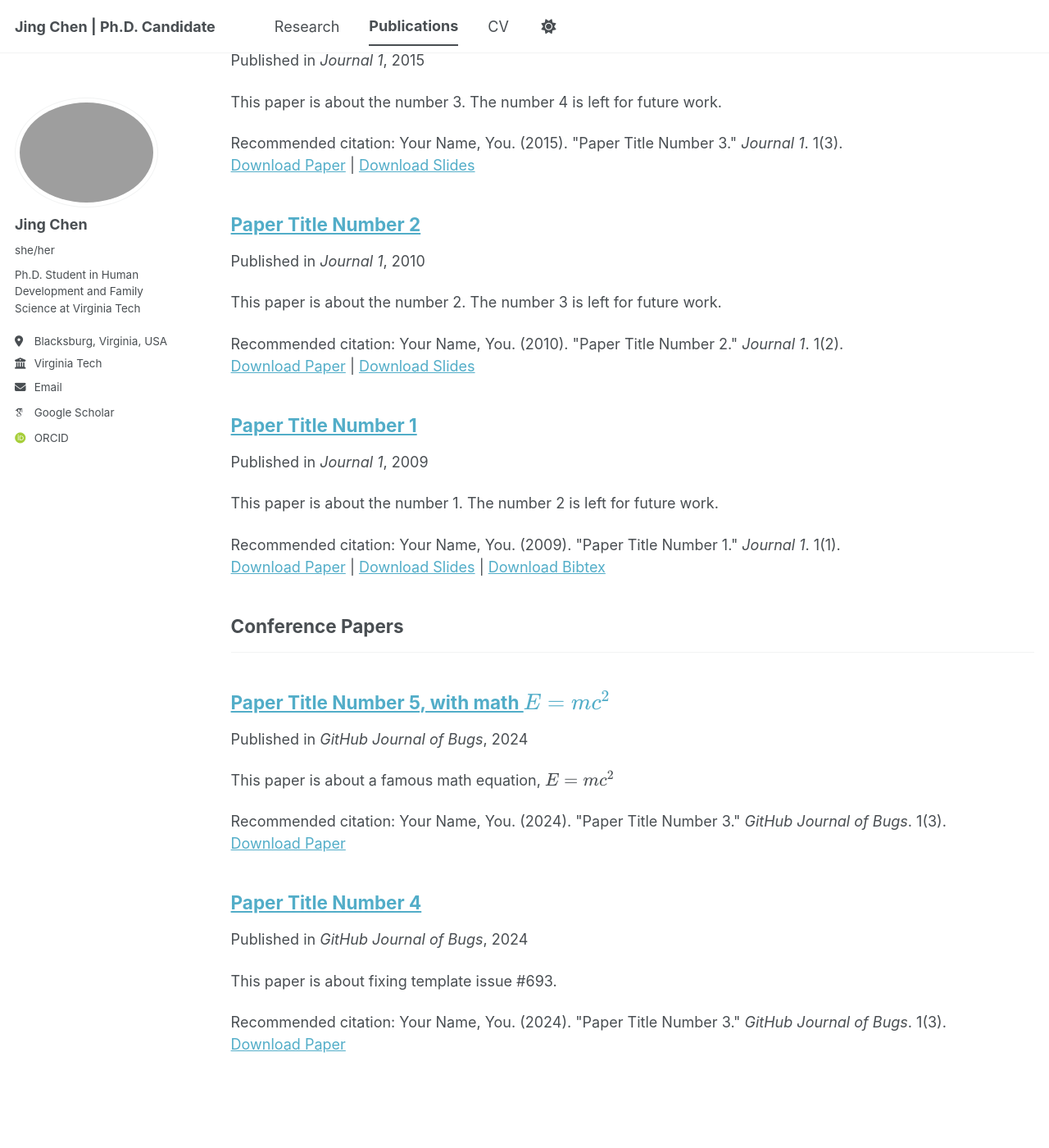
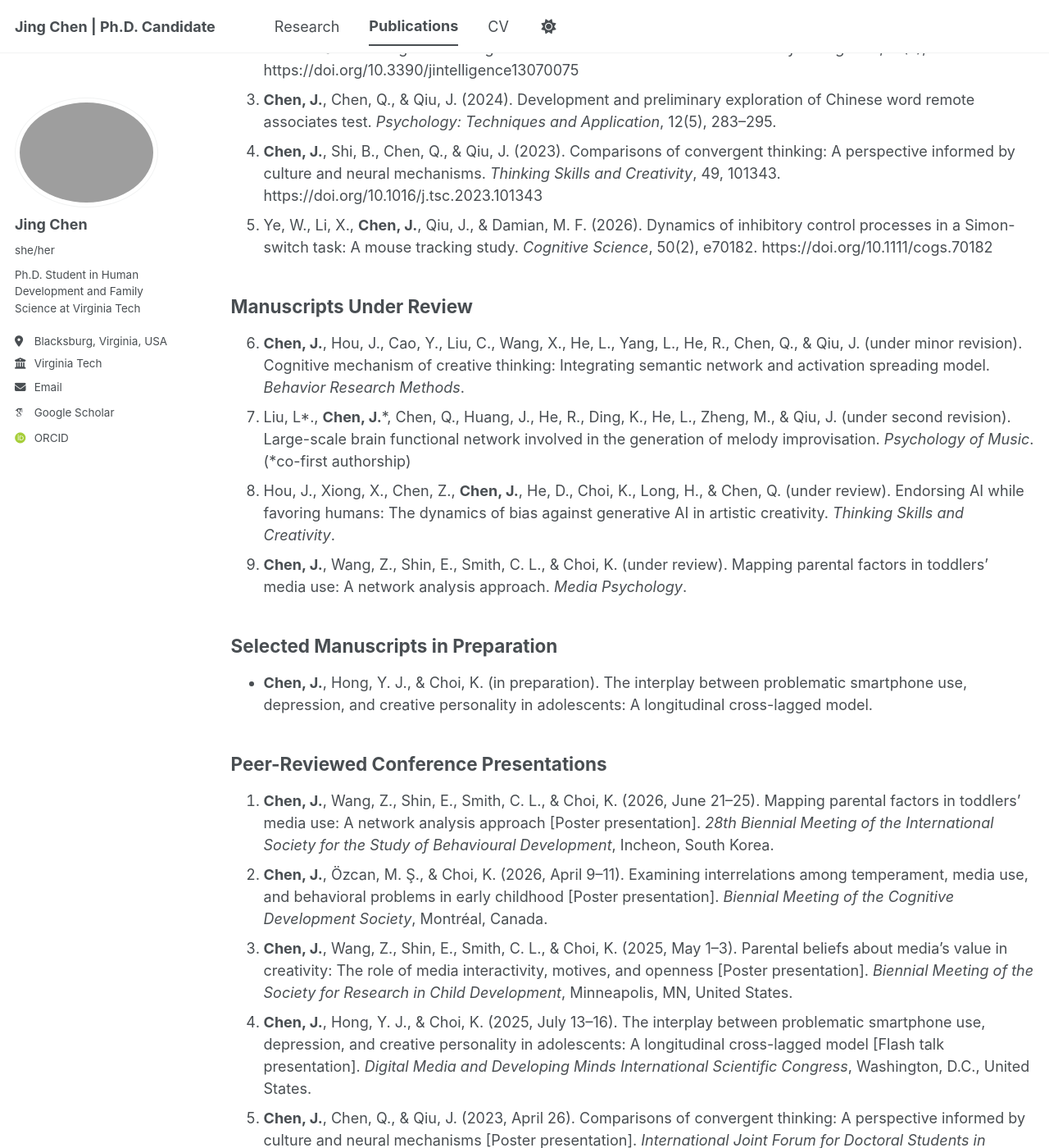
Before and after one commit to cjing98/cjing98.github.io, a Jekyll site: the page built from _pages/publications.html, in a window 1280 px wide and 1400 px high, scrolled down 291 px. Shown: the whole window at 82% size. Built offline with Jekyll 4.4.1, drawn with Linux system fonts in a browser that asks for light colours; some web fonts are replaced; a script bundle is joined from its source files by our own code; library files that are not in the unit come from our copies; some of the changed text lies outside the part shown.

Commit message:
Update publications.html

```diff
--- a/_pages/publications.html
+++ b/_pages/publications.html
@@ -5,29 +5,52 @@ permalink: /publications/
 author_profile: true
 ---
 
-{% if site.author.googlescholar %}
-  <div class="wordwrap">You can also find my articles on <a href="{{site.author.googlescholar}}">my Google Scholar profile</a>.</div>
-{% endif %}
+<h2>Peer-Reviewed Journal Articles</h2>
 
-{% include base_path %}
+<ol>
+  <li>Yang, L., Zeng, R., Wang, X., <strong>Chen, J.</strong>, Gu, J., Fan, J., Qiu, J., &amp; Cao, G. (2025). Cross-domain analogical reasoning ability links functional connectome to creativity. <i>Thinking Skills and Creativity</i>, 101808. https://doi.org/10.1016/j.tsc.2025.101808</li>
 
-<!-- New style rendering if publication categories are defined -->
-{% if site.publication_category %}
-  {% for category in site.publication_category  %}
-    {% assign title_shown = false %}
-    {% for post in site.publications reversed %}
-      {% if post.category != category[0] %}
-        {% continue %}
-      {% endif %}
-      {% unless title_shown %}
-        <h2>{{ category[1].title }}</h2><hr />
-        {% assign title_shown = true %}
-      {% endunless %}
-      {% include archive-single.html %}
-    {% endfor %}
-  {% endfor %}
-{% else %}
-  {% for post in site.publications reversed %}
-    {% include archive-single.html %}
-  {% endfor %}
-{% endif %}
+  <li>Du, Y., Xiao, Y., Yang, H., Ning, Y., Zhi, F., <strong>Chen, J.</strong>, Guo, Y., &amp; Chen, Q. (2025). The Box Interaction Game: Action-Based Divergent Thinking Tests for Chinese Preschoolers. <i>Journal of Intelligence</i>, 13(7), 75. https://doi.org/10.3390/jintelligence13070075</li>
+
+  <li><strong>Chen, J.</strong>, Chen, Q., &amp; Qiu, J. (2024). Development and preliminary exploration of Chinese word remote associates test. <i>Psychology: Techniques and Application</i>, 12(5), 283–295.</li>
+
+  <li><strong>Chen, J.</strong>, Shi, B., Chen, Q., &amp; Qiu, J. (2023). Comparisons of convergent thinking: A perspective informed by culture and neural mechanisms. <i>Thinking Skills and Creativity</i>, 49, 101343. https://doi.org/10.1016/j.tsc.2023.101343</li>
+
+  <li>Ye, W., Li, X., <strong>Chen, J.</strong>, Qiu, J., &amp; Damian, M. F. (2026). Dynamics of inhibitory control processes in a Simon-switch task: A mouse tracking study. <i>Cognitive Science</i>, 50(2), e70182. https://doi.org/10.1111/cogs.70182</li>
+</ol>
+
+<h2>Manuscripts Under Review</h2>
+
+<ol start="6">
+  <li><strong>Chen, J.</strong>, Hou, J., Cao, Y., Liu, C., Wang, X., He, L., Yang, L., He, R., Chen, Q., &amp; Qiu, J. (under minor revision). Cognitive mechanism of creative thinking: Integrating semantic network and activation spreading model. <i>Behavior Research Methods</i>.</li>
+
+  <li>Liu, L*., <strong>Chen, J.</strong>*, Chen, Q., Huang, J., He, R., Ding, K., He, L., Zheng, M., &amp; Qiu, J. (under second revision). Large-scale brain functional network involved in the generation of melody improvisation. <i>Psychology of Music</i>. (*co-first authorship)</li>
+
+  <li>Hou, J., Xiong, X., Chen, Z., <strong>Chen, J.</strong>, He, D., Choi, K., Long, H., &amp; Chen, Q. (under review). Endorsing AI while favoring humans: The dynamics of bias against generative AI in artistic creativity. <i>Thinking Skills and Creativity</i>.</li>
+
+  <li><strong>Chen, J.</strong>, Wang, Z., Shin, E., Smith, C. L., &amp; Choi, K. (under review). Mapping parental factors in toddlers’ media use: A network analysis approach. <i>Media Psychology</i>.</li>
+</ol>
+
+<h2>Selected Manuscripts in Preparation</h2>
+
+<ul>
+  <li><strong>Chen, J.</strong>, Hong, Y. J., &amp; Choi, K. (in preparation). The interplay between problematic smartphone use, depression, and creative personality in adolescents: A longitudinal cross-lagged model.</li>
+</ul>
+
+<h2>Peer-Reviewed Conference Presentations</h2>
+
+<ol>
+  <li><strong>Chen, J.</strong>, Wang, Z., Shin, E., Smith, C. L., &amp; Choi, K. (2026, June 21–25). Mapping parental factors in toddlers’ media use: A network analysis approach [Poster presentation]. <i>28th Biennial Meeting of the International Society for the Study of Behavioural Development</i>, Incheon, South Korea.</li>
+
+  <li><strong>Chen, J.</strong>, Özcan, M. Ş., &amp; Choi, K. (2026, April 9–11). Examining interrelations among temperament, media use, and behavioral problems in early childhood [Poster presentation]. <i>Biennial Meeting of the Cognitive Development Society</i>, Montréal, Canada.</li>
+
+  <li><strong>Chen, J.</strong>, Wang, Z., Shin, E., Smith, C. L., &amp; Choi, K. (2025, May 1–3). Parental beliefs about media’s value in creativity: The role of media interactivity, motives, and openness [Poster presentation]. <i>Biennial Meeting of the Society for Research in Child Development</i>, Minneapolis, MN, United States.</li>
+
+  <li><strong>Chen, J.</strong>, Hong, Y. J., &amp; Choi, K. (2025, July 13–16). The interplay between problematic smartphone use, depression, and creative personality in adolescents: A longitudinal cross-lagged model [Flash talk presentation]. <i>Digital Media and Developing Minds International Scientific Congress</i>, Washington, D.C., United States.</li>
+
+  <li><strong>Chen, J.</strong>, Chen, Q., &amp; Qiu, J. (2023, April 26). Comparisons of convergent thinking: A perspective informed by culture and neural mechanisms [Poster presentation]. <i>International Joint Forum for Doctoral Students in Psychology, Brain and Cognition</i>, Beijing, China.</li>
+
+  <li><strong>Chen, J.</strong>, Chen, Q., &amp; Qiu, J. (2023, June 1). A review and meta-analysis of convergent thinking: A perspective informed by culture and neural mechanisms [Oral presentation]. <i>UK Creativity Researchers Annual Conference</i>, Virtual.</li>
+
+  <li><strong>Chen, J.</strong>, Tian, D., Yang, L., Chen, Q., &amp; Qiu, J. (2023, July 16–18). The development of Chinese Word Remote Association Test and the influence of conceptual semantic network structure on creative association experiences [Oral presentation]. <i>The 9th National Conference on Creativity in China: Research on Creativity and Innovative Education in the Era of Artificial Intelligence</i>, Chongqing, China.</li>
+</ol>
```
